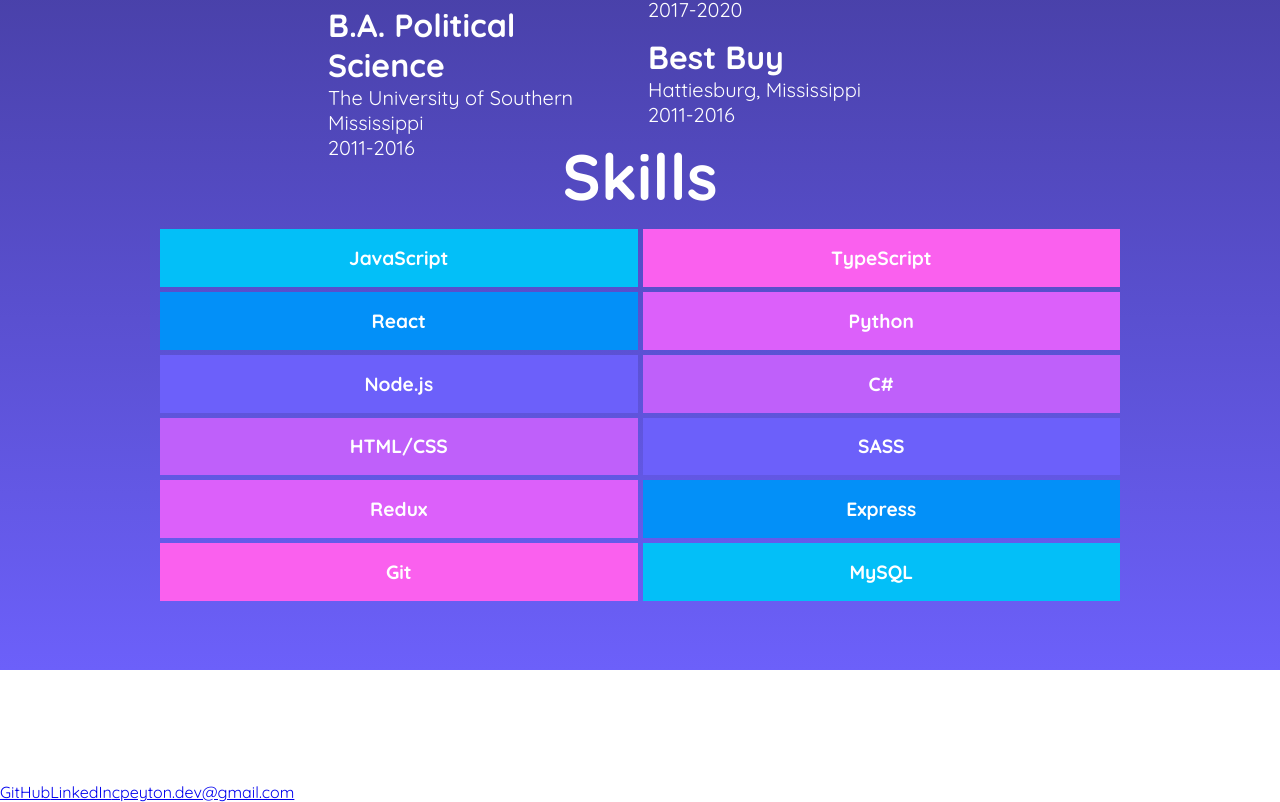
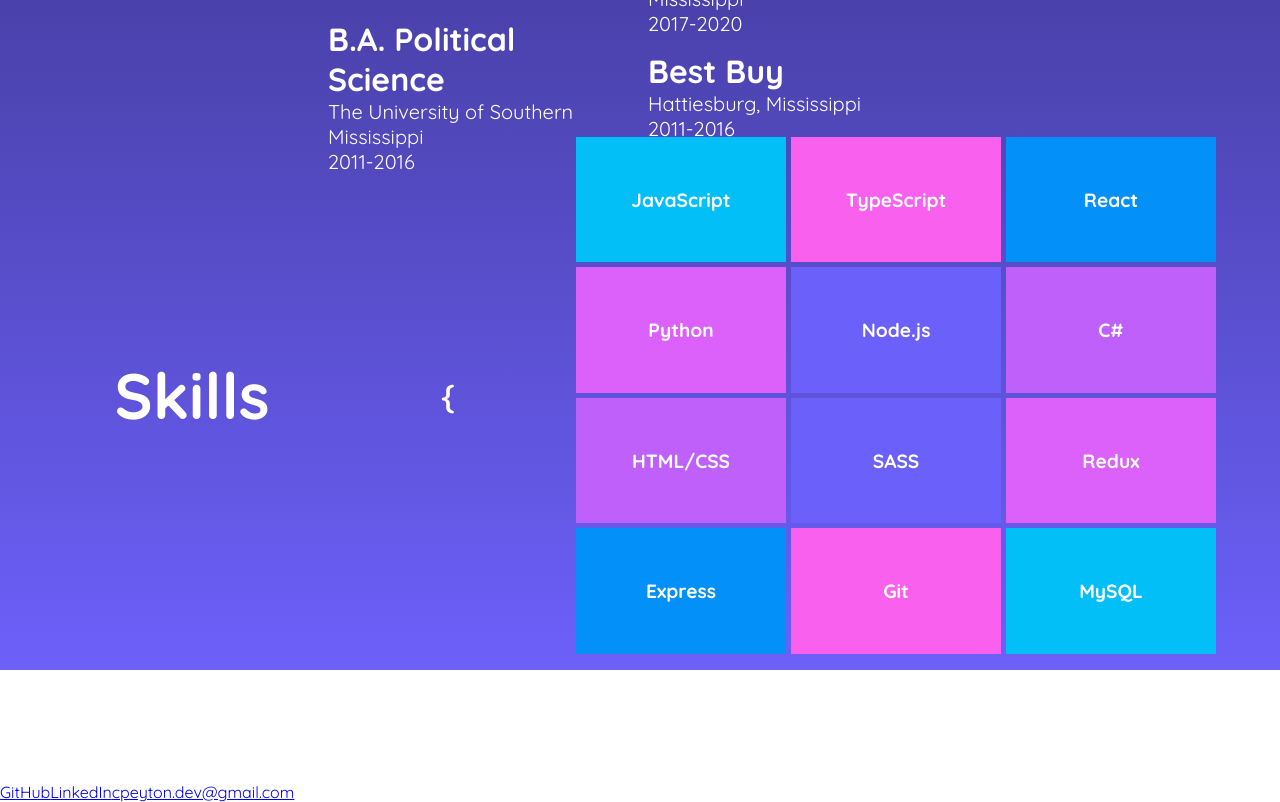
Before and after one commit to ColbPeyton/portfolio-revamp, a React (Create React App) app: page / in a window 1280 px wide. Shown: the part 1440-2242 px from the top of the page. Built offline with nearby package versions, Linux system fonts and the light colour scheme.

Commit message:
add About style for screens 769px and up. change style layout

```diff
--- a/src/styles/About.scss
+++ b/src/styles/About.scss
@@ -117,14 +117,33 @@
         }
         .container-skills{
             height: 50%;
+            width: 100%;
+            display: flex;
+            justify-content: center;
+            align-items: center;
+            flex-direction: row;
             .skills-title{
+                width: 20%;
+                height: 100%;
+                display: flex;
+                justify-content: center;
+                align-items: center;
                 font-size: 2rem;
             }
             .skills-icon{
-                display: none;
+                width: 20%;
+                height: 100%;
+                display: flex;
+                justify-content: center;
+                align-items: center;
             }
             .skills-bar{
-                width: 75%;
+                width: 50%;
+                height: 100%;
+                display: grid;
+                grid-template-columns: 1fr 1fr 1fr;
+                grid-template-rows: auto;
+                gap: 5px;
             }
         }
     }
@@ -138,18 +157,7 @@
         .container-timelines{
             width: 85%;
         }
-        .container-skills{
-            height: 55%;
-            .skills-title{
-                font-size: 2rem;
-            }
-            .skills-icon{
-                display: none;
-            }
-            .skills-bar{
-                width: 75%;
-            }
-        }
+
     }
 }
 
@@ -161,17 +169,5 @@
         .container-timelines{
             width: 50%;
         }
-        .container-skills{
-            height: 55%;
-            .skills-title{
-                font-size: 2rem;
-            }
-            .skills-icon{
-                display: none;
-            }
-            .skills-bar{
-                width: 75%;
-            }
-        }
     }
  }
```
